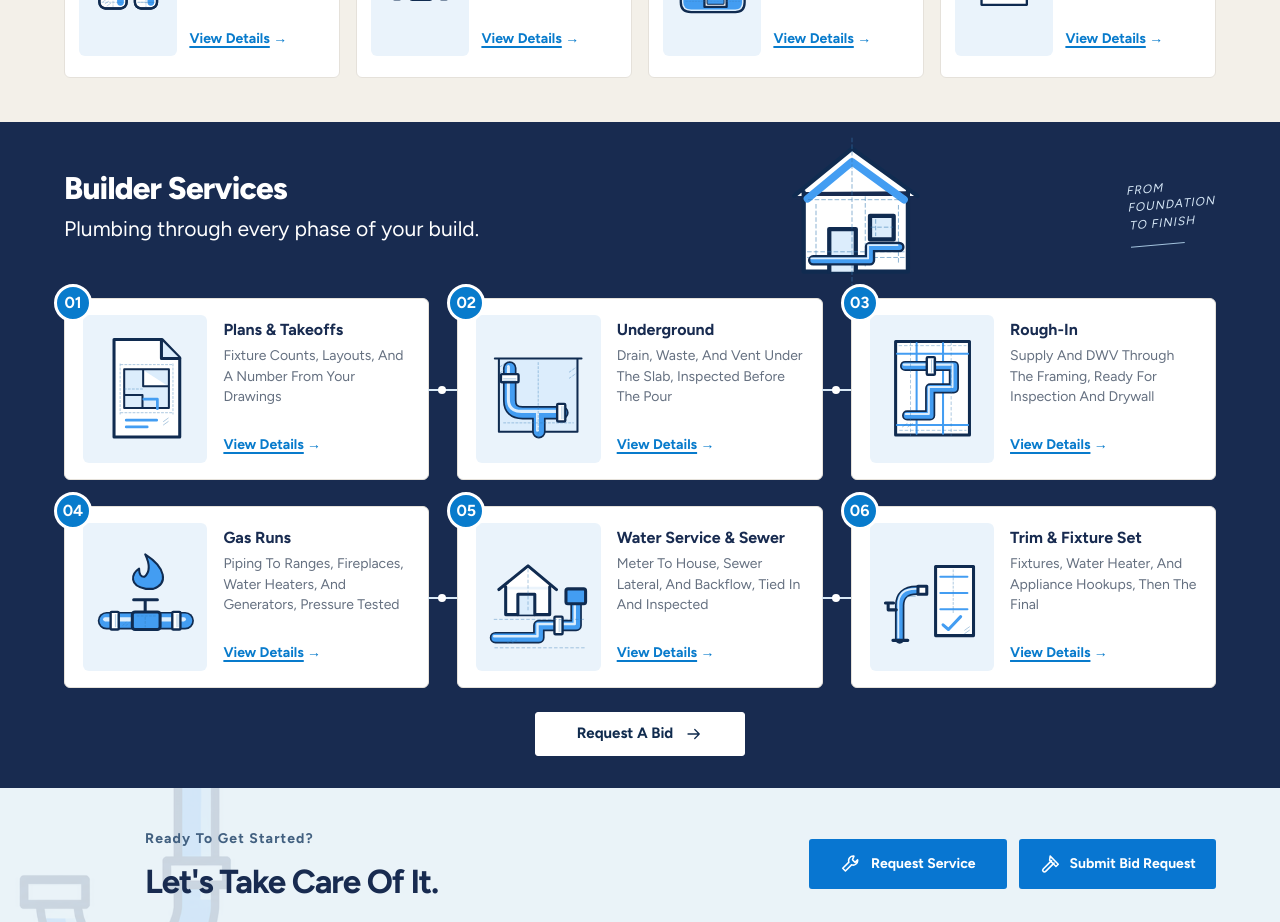
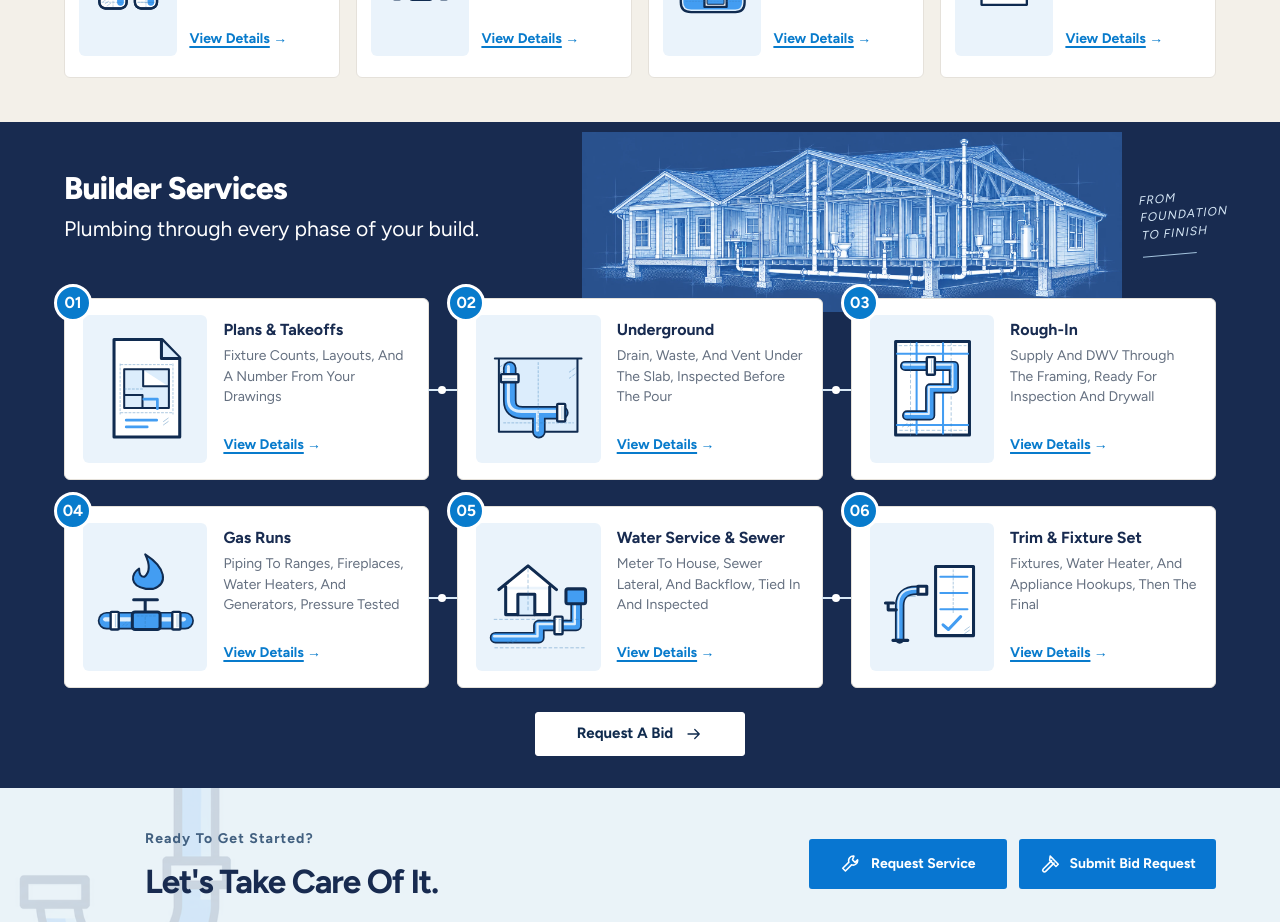
Before and after one commit to rs-johnson-plumbing/website, a Next.js app: page /services in a window 1280 px wide. Shown: the part 920-1842 px from the top of the page. Built offline with nearby package versions, Linux system fonts and the light colour scheme.

Commit message:
Restore architectural cutaway sketch above builder service sequence

```diff
--- a/src/components/concept-two/pages/C2Services.tsx
+++ b/src/components/concept-two/pages/C2Services.tsx
@@ -1,4 +1,5 @@
 "use client";
+import Image from "next/image";
 import { useCallback, useState } from "react";
 import { C2ServiceDetails } from "../ui/C2ServiceDetails";
 import type { Service, BuilderService } from "@/lib/content";
@@ -158,10 +159,17 @@ export function C2Services() {
   .directory-preview .dp-builders .dp-card:last-child::before,.directory-preview .dp-builders .dp-card:last-child::after { display:none!important; }
  }
 
+
+ .c2 .directory-preview .dp-house { width:55%; height:180px; top:-22px; gap:18px; }
+ .c2 .directory-preview .dp-house>img { width:calc(100% - 94px); height:100%; object-fit:contain; object-position:center; mix-blend-mode:screen; }
+ @media(max-width:767px) {
+ .c2 .directory-preview .dp-house { width:100%; height:145px; top:auto; gap:12px; }
+ .c2 .directory-preview .dp-house>img { width:calc(100% - 80px); }
+ }
  `}</style>
  <div className="dp-wrap dp-header"><div className="dp-header-art"><PipeBanner/></div><C2Location/><h1>Our Services</h1><p className="dp-intro">Find the right help for your home or next build.</p><nav className="dp-jumps" aria-label="Service audiences"><a href="#homeowner-services">Homeowner Services ↓</a><a href="#builder-services">Builder Services ↓</a></nav></div>
  <section className="dp-home" id="homeowner-services"><div className="dp-wrap"><h2>Homeowner Services</h2><p className="dp-section-intro">Repairs, replacements, and new installations.</p><div className="dp-grid">{services.map(s=><article className="dp-card" key={s.slug}><button type="button" className="dp-card-trigger" onClick={()=>setSelected(s)} aria-haspopup="dialog" aria-label={`View details: ${c2Label(s.slug,s.name)}`}><ServiceSketch id={drawingFor(s.slug)}/><span className="dp-title">{c2Label(s.slug,s.name)}</span><span className="dp-short">{s.short}</span><span className="dp-more"><span>View details</span><span aria-hidden="true"> →</span></span></button></article>)}</div></div></section>
- <section className="dp-builders" id="builder-services"><div className="dp-wrap"><div className="dp-builder-heading"><div><h2>Builder Services</h2><p className="dp-section-intro">Plumbing through every phase of your build.</p></div><div className="dp-house"><ServiceSketch id="house"/><span className="dp-house-caption">From<br/>Foundation<br/>to Finish</span></div></div><div className="dp-grid">{builderServices.map((s,i)=><article className="dp-card" key={s.slug}><button type="button" className="dp-card-trigger" onClick={()=>setSelected(s)} aria-haspopup="dialog" aria-label={`View details: ${c2Label(s.slug,s.name)}`}><ServiceSketch id={drawingFor(s.slug)}/><span className="dp-step"><span className="dp-sr-only">Phase </span>{String(i+1).padStart(2,"0")}</span><span className="dp-title">{c2Label(s.slug,s.name)}</span><span className="dp-short">{s.short}</span><span className="dp-more"><span>View details</span><span aria-hidden="true"> →</span></span></button></article>)}</div><div className="dp-bid"><C2Button href="/for-builders#request-a-bid" variant="on-dark">Request a Bid</C2Button></div></div></section>
+ <section className="dp-builders" id="builder-services"><div className="dp-wrap"><div className="dp-builder-heading"><div><h2>Builder Services</h2><p className="dp-section-intro">Plumbing through every phase of your build.</p></div><div className="dp-house"><Image src="/images/service-sketches/house-cutaway.webp" alt="" width={2172} height={724} unoptimized/><span className="dp-house-caption">From<br/>Foundation<br/>to Finish</span></div></div><div className="dp-grid">{builderServices.map((s,i)=><article className="dp-card" key={s.slug}><button type="button" className="dp-card-trigger" onClick={()=>setSelected(s)} aria-haspopup="dialog" aria-label={`View details: ${c2Label(s.slug,s.name)}`}><ServiceSketch id={drawingFor(s.slug)}/><span className="dp-step"><span className="dp-sr-only">Phase </span>{String(i+1).padStart(2,"0")}</span><span className="dp-title">{c2Label(s.slug,s.name)}</span><span className="dp-short">{s.short}</span><span className="dp-more"><span>View details</span><span aria-hidden="true"> →</span></span></button></article>)}</div><div className="dp-bid"><C2Button href="/for-builders#request-a-bid" variant="on-dark">Request a Bid</C2Button></div></div></section>
  {selected && <C2ServiceDetails service={selected} onClose={closeDetails} onRequest={()=>{setSelected(null);request();}}/>}
  <C2FinalCta/>
  </div>;
```
